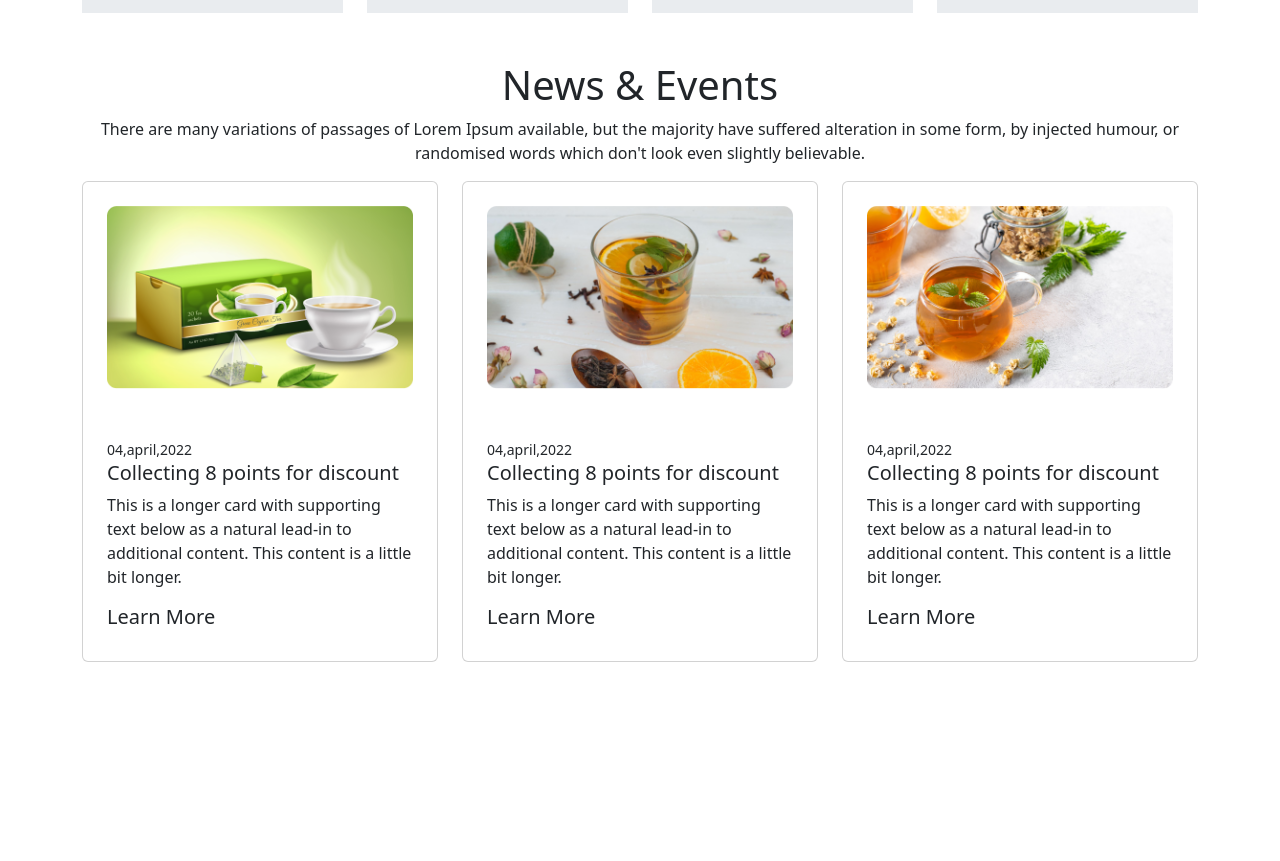
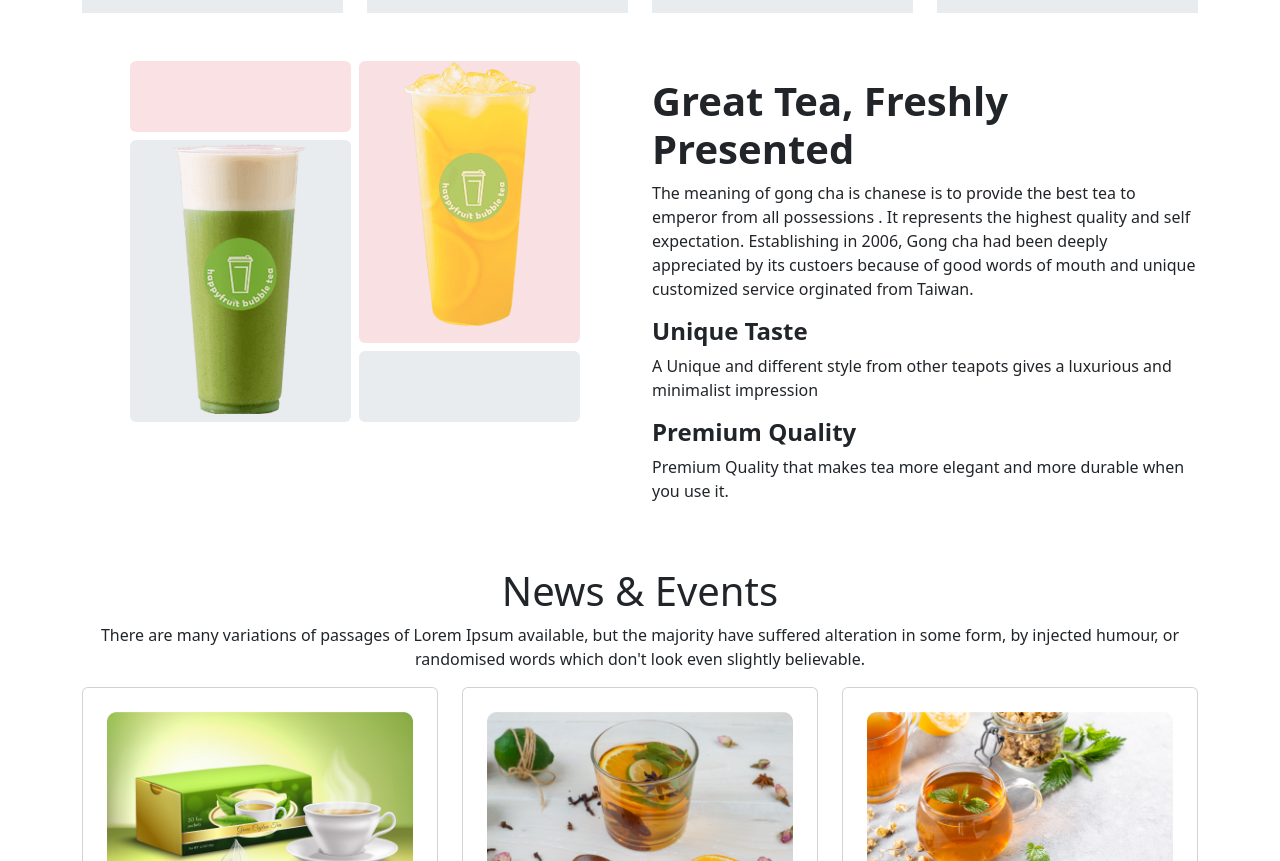
Before and after one commit to nazmulhasannabil/Tea-House, a plain HTML site: page index.html in a window 1280 px wide. Shown: the part 1014-1875 px from the top of the page. Before the commit the page ends 1676 px from the top, so only its background shows below. Drawn offline with nearby package versions, Linux system fonts and the light colour scheme.

Commit message:
added test and quality section

```diff
--- a/index.html
+++ b/index.html
@@ -74,10 +74,50 @@
         </div>
     </section>
 
-    <!-- news&events -->
+    <!-- test&quality -->
+    <section>
+        <div class="row mt-5">
+            <div class="col col-12 col-md-6">
+                <!-- gallary -->
+                <div class="row g-2 p-5 pt-0">
+                    <div class="col ">
+                        <div class="bg-danger-subtle rounded opacity-75 w-100 h-25 mb-2"></div>
+                        <div class="bg-body-secondary rounded w-100 h-100 text-center">
+                            <img src="images/fresh-2.png"  alt="">
+                        </div>
+                    </div>
+                    <div class="col">
+                        <div class="bg-danger-subtle rounded opacity-75 w-100 h-100 mb-2 text-center">
+                            <img src="images/fresh-1.png" alt="">
+                        </div>
+                        <div class="bg-body-secondary rounded w-100 h-25"></div>
+
+                    </div>
+                </div>
+                <!-- end of gallary -->
+
+            </div>
+            <div class="col col-12 col-md-6 mt-3">
+                <h1 class="fs-1 fw-bold">Great Tea, Freshly <br> Presented</h1>
+                <p>The meaning of gong cha is chanese is to provide the best tea to emperor from all possessions . It
+                    represents the highest quality and self expectation. Establishing in 2006, Gong cha had been deeply
+                    appreciated by its custoers because of good words of mouth and unique customized service orginated
+                    from Taiwan.</p>
+                <h4 class="fw-bold">Unique Taste</h4>
+                <p>A Unique and different style from other teapots gives a luxurious and minimalist impression</p>
+                <h4 class="fw-bold">Premium Quality</h4>
+                <p>Premium Quality that makes tea more elegant and more durable when you use it.</p>
+            </div>
+        </div>
+    </section>
+
+
+
+    <!-- news & events -->
     <section class="text-center mt-5">
         <h1>News & Events</h1>
-        <p>There are many variations of passages of Lorem Ipsum available, but the majority have suffered alteration in some form, by injected humour, or randomised words which don't look even slightly believable.</p>
+        <p>There are many variations of passages of Lorem Ipsum available, but the majority have suffered alteration in
+            some form, by injected humour, or randomised words which don't look even slightly believable.</p>
         <!-- card -->
         <div class="row row-cols-1 row-cols-md-3 g-4">
             <div class="col">
@@ -86,7 +126,8 @@
                     <div class="card-body text-start p-4">
                         <small>04,april,2022</small>
                         <h5>Collecting 8 points for discount</h5>
-                  <p class="card-text">This is a longer card with supporting text below as a natural lead-in to additional content. This content is a little bit longer.</p>
+                        <p class="card-text">This is a longer card with supporting text below as a natural lead-in to
+                            additional content. This content is a little bit longer.</p>
                         <h5>Learn More</h5>
                     </div>
                 </div>
@@ -97,7 +138,8 @@
                     <div class="card-body text-start p-4">
                         <small>04,april,2022</small>
                         <h5>Collecting 8 points for discount</h5>
-                  <p class="card-text">This is a longer card with supporting text below as a natural lead-in to additional content. This content is a little bit longer.</p>
+                        <p class="card-text">This is a longer card with supporting text below as a natural lead-in to
+                            additional content. This content is a little bit longer.</p>
                         <h5>Learn More</h5>
                     </div>
                 </div>
@@ -108,24 +150,14 @@
                     <div class="card-body text-start p-4">
                         <small>04,april,2022</small>
                         <h5>Collecting 8 points for discount</h5>
-                  <p class="card-text">This is a longer card with supporting text below as a natural lead-in to additional content. This content is a little bit longer.</p>
+                        <p class="card-text">This is a longer card with supporting text below as a natural lead-in to
+                            additional content. This content is a little bit longer.</p>
                         <h5>Learn More</h5>
                     </div>
                 </div>
             </div>
         </div>
-
-
-
     </section>
-
-
-
-    <!-- main -->
-
-
-
-
 
 
 
```
Lines whose indentation alone changed are shown as unchanged.
